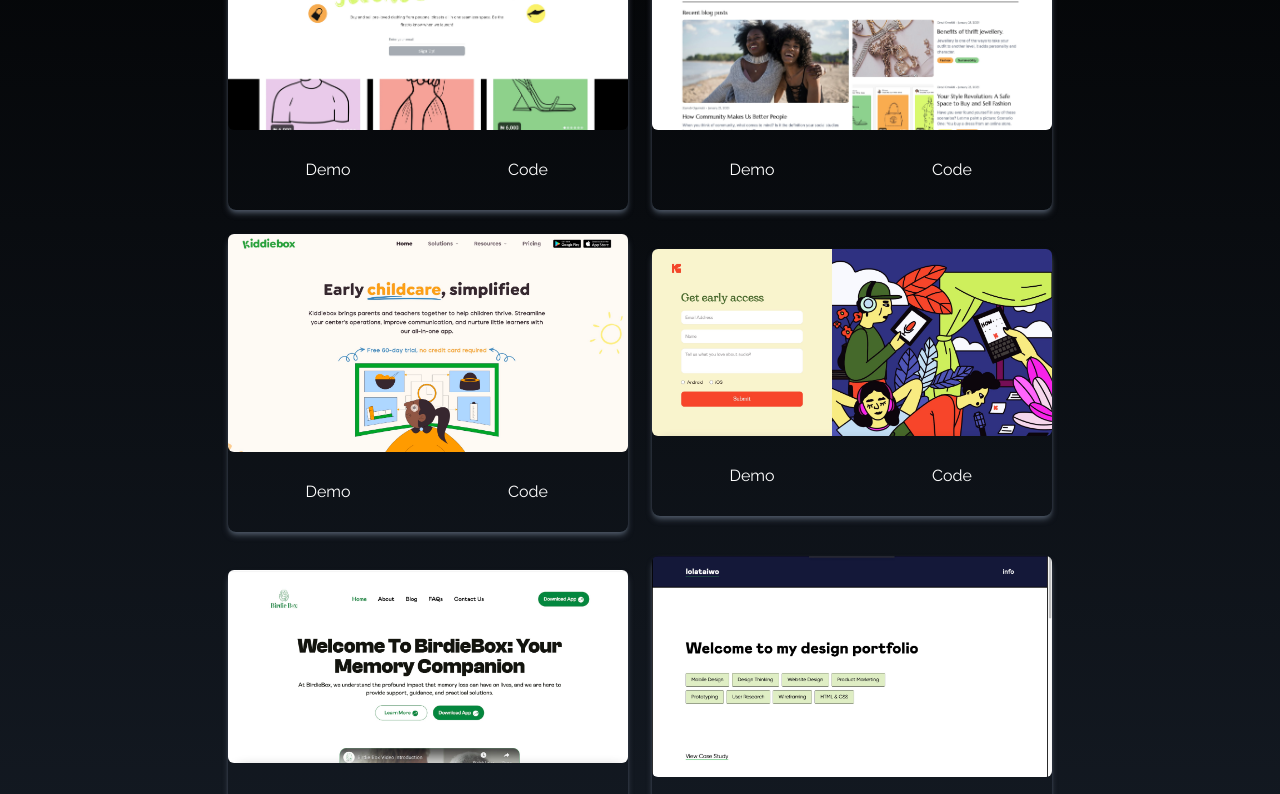
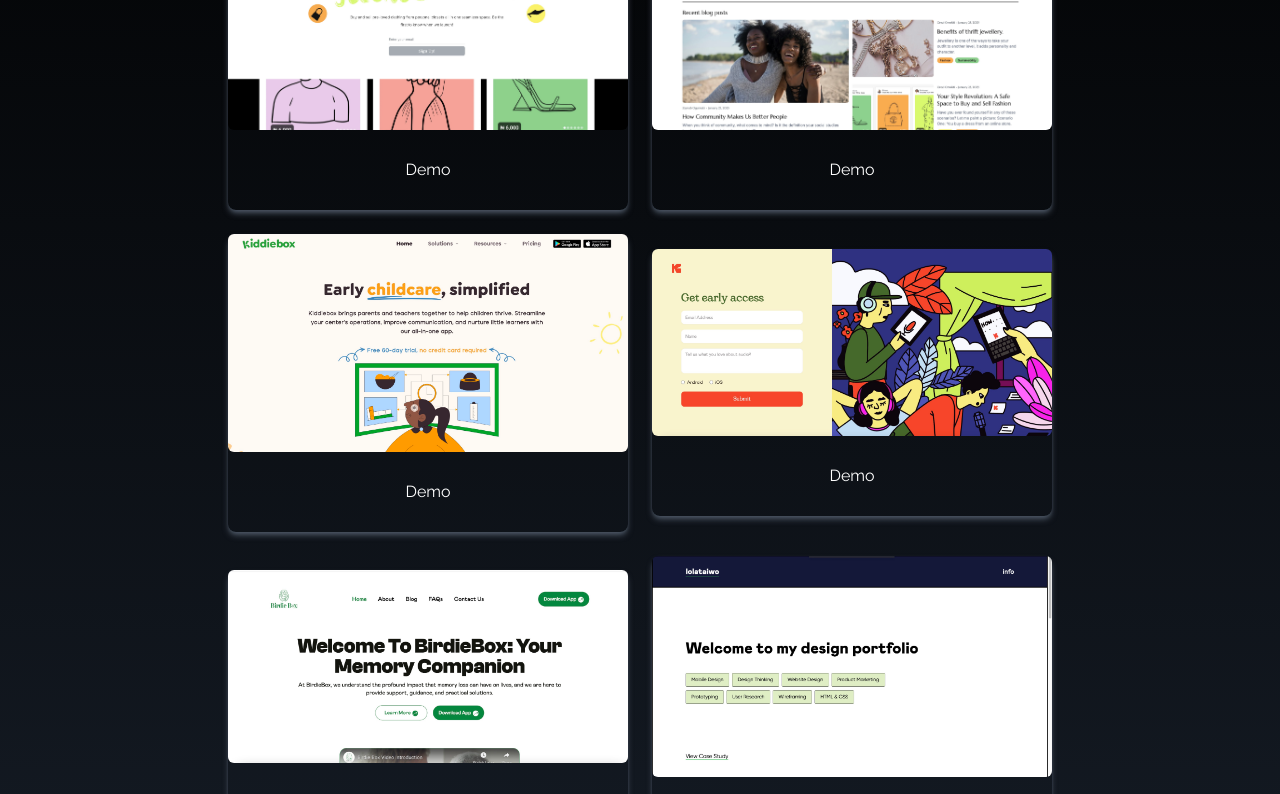
Before and after one commit to UncleSims/portfolio, a React (Vite) app: page / in a window 1280 px wide. Shown: the part 1740-2534 px from the top of the page. Built offline with nearby package versions, Linux system fonts and the light colour scheme.

Commit message:
conditional logic implementation for the code section in portfolio

```diff
--- a/src/components/Portfolio.jsx
+++ b/src/components/Portfolio.jsx
@@ -97,11 +97,13 @@ const Portfolio = () => {
                       Demo
                     </a>
                   </button>
-                  <button className="w-1/2 px-6 py-3 m-4 duration-200 hover:scale-105">
-                    <a href={code} target="_blank">
-                      Code
-                    </a>
-                  </button>
+                  {code && (
+                    <button className="w-1/2 px-6 py-3 m-4 duration-200 hover:scale-105">
+                      <a href={code} target="_blank">
+                        Code
+                      </a>
+                    </button>
+                  )}
                 </div>
               </div>
             ))}
```
